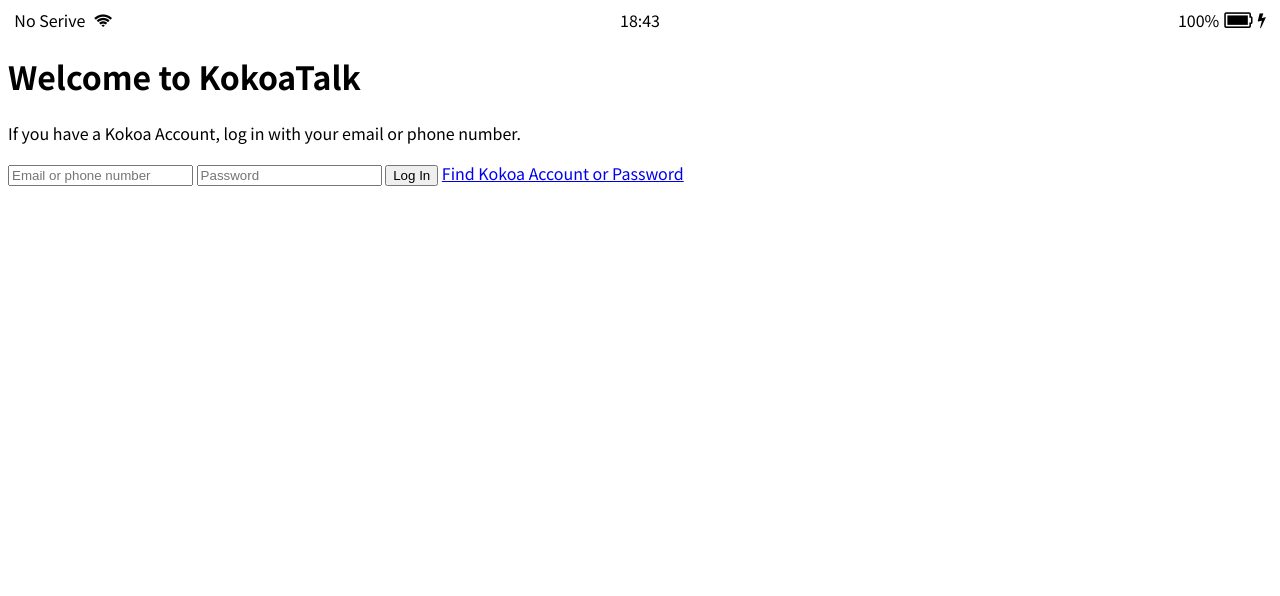
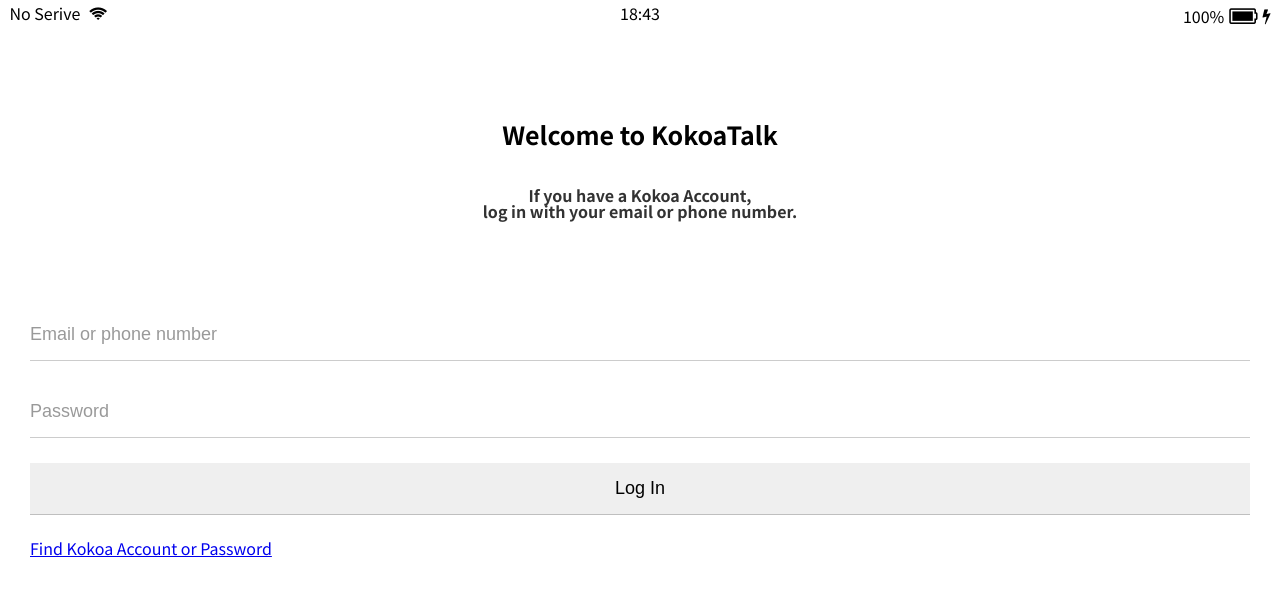
Before and after one commit to YeopE/kokoa-clone-2024, a plain HTML site: page index.html in a window 1280 px wide. Drawn offline with Linux system fonts and the light colour scheme.

Commit message:
kokoa-clone-update

```diff
--- /dev/null
+++ b/css/reset.css
@@ -0,0 +1,47 @@
+html, body, div, span, applet, object, iframe,
+h1, h2, h3, h4, h5, h6, p, blockquote, pre,
+a, abbr, acronym, address, big, cite, code,
+del, dfn, em, img, ins, kbd, q, s, samp,
+small, strike, strong, sub, sup, tt, var,
+b, u, i, center,
+dl, dt, dd, ol, ul, li,
+fieldset, form, label, legend,
+table, caption, tbody, tfoot, thead, tr, th, td,
+article, aside, canvas, details, embed,
+figure, figcaption, footer, header, hgroup,
+menu, nav, output, ruby, section, summary,
+time, mark, audio, video {
+	margin: 0;
+	padding: 0;
+	border: 0;
+	font-size: 100%;
+	font: inherit;
+	vertical-align: baseline;
+}
+/* HTML5 display-role reset for older browsers */
+article, aside, details, figcaption, figure,
+footer, header, hgroup, menu, nav, section {
+	display: block;
+}
+body {
+	line-height: 1;
+}
+ol, ul {
+	list-style: none;
+}
+blockquote, q {
+	quotes: none;
+}
+blockquote:before, blockquote:after,
+q:before, q:after {
+	content: '';
+	content: none;
+}
+table {
+	border-collapse: collapse;
+	border-spacing: 0;
+}
+
+input:focus {
+  outline: none;
+}
--- /dev/null
+++ b/css/status-bar.css
@@ -0,0 +1,27 @@
+/* 상태바 */
+.status-bar {
+  display: flex;
+  justify-content: center;
+  padding: 5px 3px;
+}
+.status-bar__column{
+  width: 33%;
+}
+.status-bar__column:first-child span{
+  margin-right: 5px;;
+}
+
+.status-bar__column:nth-child(2){
+  display: flex;
+  justify-content: center;
+}
+.status-bar__column:last-child{
+  display: flex;
+  justify-content: flex-end;
+  align-items: center;
+}
+
+.status-bar__column .fa-battery-full {
+  margin: 0 5px;
+  font-size: 22px;
+}
--- a/css/style.css
+++ b/css/style.css
@@ -1,34 +1,51 @@
 @import url('https://fonts.googleapis.com/css2?family=Noto+Sans+KR:wght@100..900&display=swap');
 @import url('https://stackpath.bootstrapcdn.com/font-awesome/4.7.0/css/font-awesome.min.css');
+@import "reset.css";
+@import "variables.css";
+@import "status-bar.css";
 
 body {
   font-family: "Noto Sans KR", sans-serif;
 }
 
-
-/* 상태바 */
-.status-bar {
+.welcome-header {
+  margin: 90px 0;
   display: flex;
-  justify-content: center;
-}
-.status-bar__column{
-  width: 33%;
-}
-.status-bar__column:first-child span{
-  margin-right: 5px;;
+  flex-direction: column;
+  align-items: center;
+  font-weight: 700;
 }
 
-.status-bar__column:nth-child(2){
-  display: flex;
-  justify-content: center;
-}
-.status-bar__column:last-child{
-  display: flex;
-  justify-content: flex-end;
-  align-items: center;
+.welcome-header__title {
+  margin-bottom: 40px;
+  font-size: 25px;
 }
 
-.status-bar__column .fa-battery-full {
-  margin: 0 5px;
-  font-size: 22px;
+.welcome-header__text {
+  width: 60%;
+  text-align: center;
+  opacity: 0.8;
 }
+
+#login-form {
+  display: flex;
+  flex-direction: column;
+  margin: 0 30px;
+}
+
+#login-form input {
+  border: none;
+  border-bottom: 1px solid rgba(0, 0, 0, 0.2);
+  padding: 15px 0;
+  font-size: 18px;
+  margin-bottom: 25px;
+  transition: border-color 0.3s ease-in-out;
+}
+
+#login-form input::placeholder {
+  color:rgba(0, 0, 0, 0.4);
+}
+
+#login-form input:focus {
+  border-color: var(--yellow);
+}
--- /dev/null
+++ b/css/variables.css
@@ -0,0 +1,3 @@
+:root {
+  --yellow: #FAE100;
+}
--- a/index.html
+++ b/index.html
@@ -24,7 +24,7 @@
 
   <header class="welcome-header">
     <h1 class="welcome-header__title">Welcome to KokoaTalk</h1>
-    <p class="welcome-header__text">If you have a Kokoa Account, log in with your email or phone number.</p>
+    <p class="welcome-header__text">If you have a Kokoa Account, <br />log in with your email or phone number.</p>
   </header>
 
   <form id="login-form">
```
